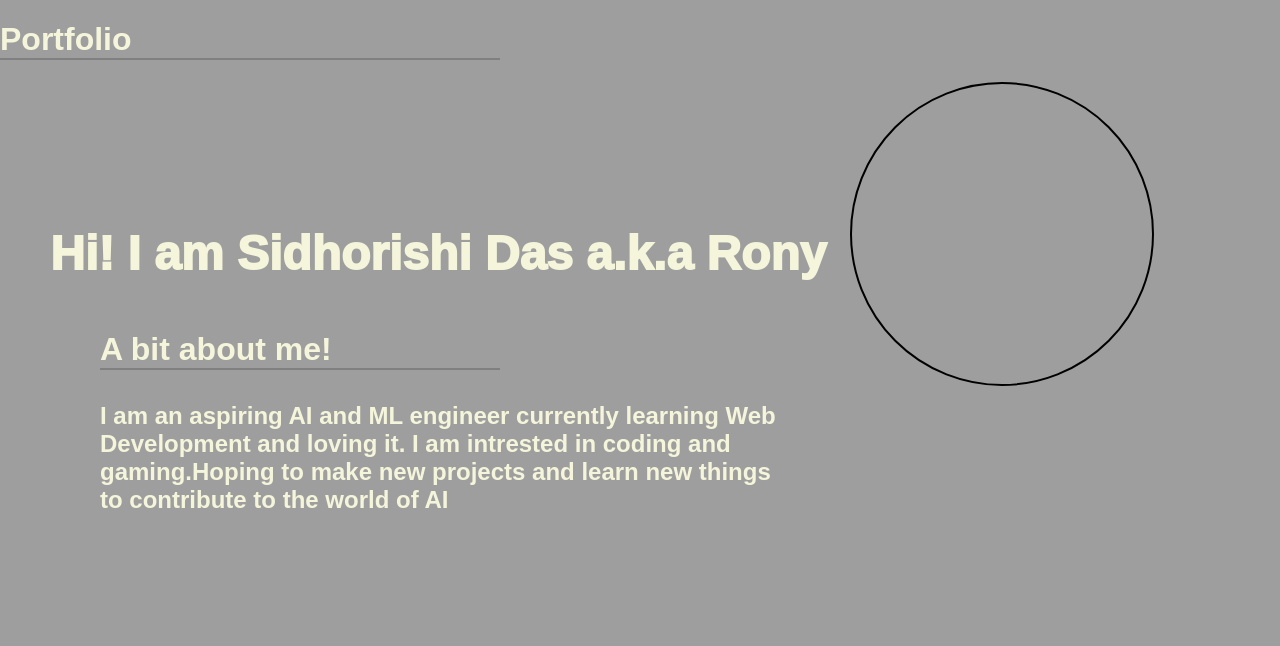
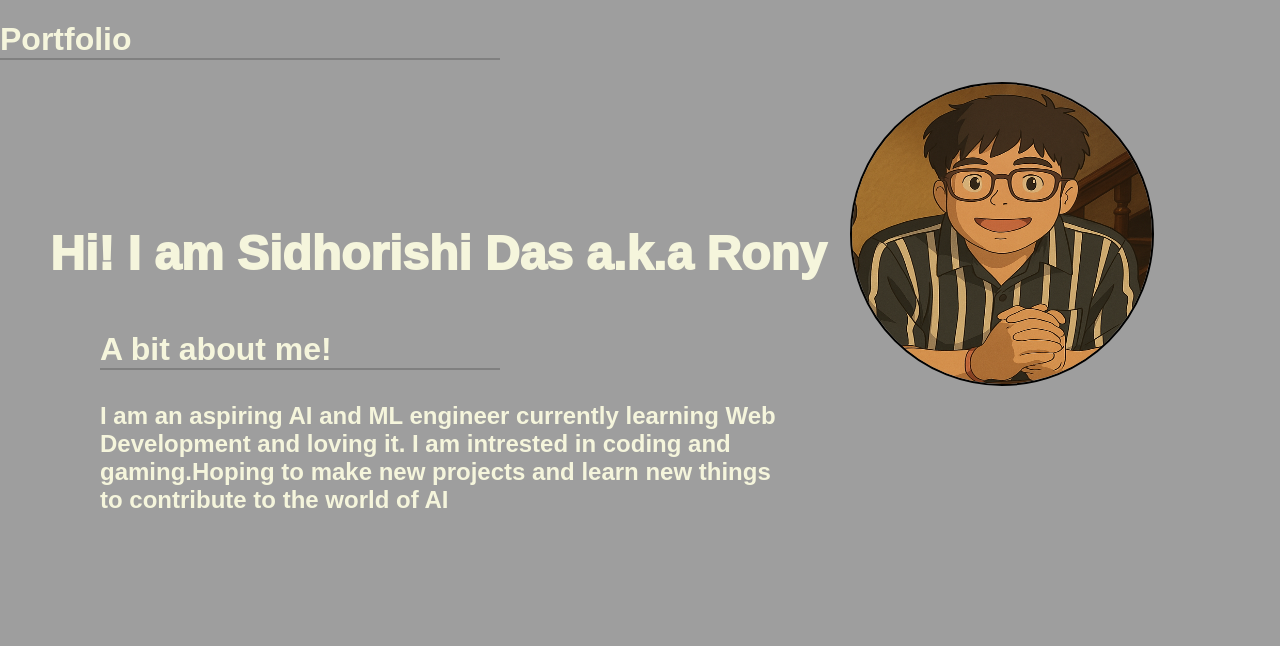
Before and after one commit to RonyCoderZ/Portfolio, a plain HTML site: page index.html in a window 1280 px wide. Shown: the top 646 px of the page. Drawn offline with Linux system fonts and the light colour scheme; the site is published under a folder, as on GitHub Pages, so addresses that start at the root find nothing; a web font is replaced by a local one.

Commit message:
Update index.html

```diff
--- a/index.html
+++ b/index.html
@@ -19,7 +19,7 @@
 
 <body>
     <div class="imagecontain">
-        <img src="/portimg.png" alt="My image">
+        <img src="portimg.png" alt="My image">
     </div>
     <div class="whole">
         <div class="title1">
```
